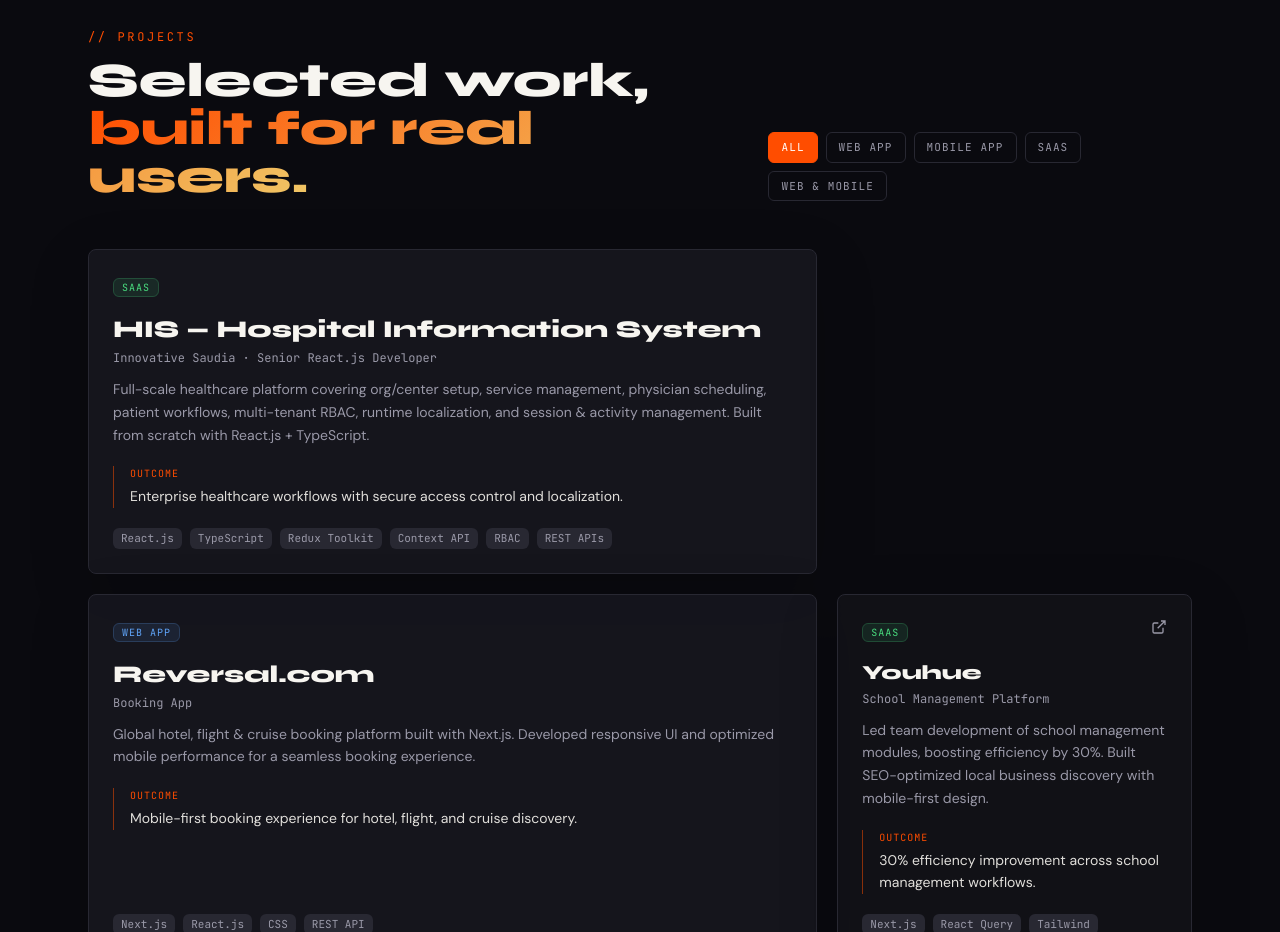
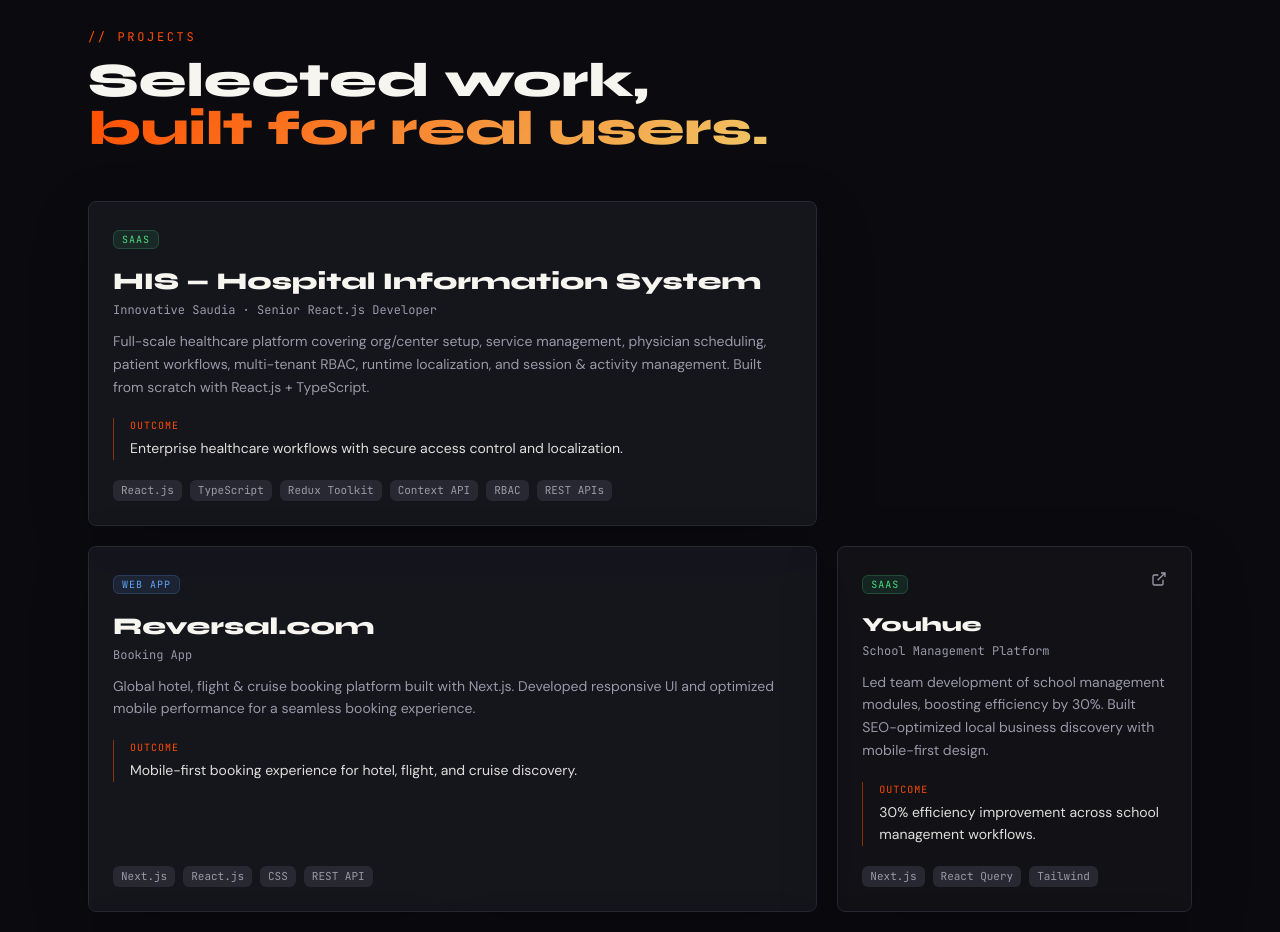
Before and after one commit to salman036/salmansaleemrepo, a Next.js app: page / in a window 1280 px wide. Shown: the part 2140-3072 px from the top of the page. Built offline with nearby package versions, Linux system fonts and the light colour scheme.

Commit message:
removes categories button.

```diff
--- a/components/Projects.js
+++ b/components/Projects.js
@@ -113,21 +113,7 @@
           </h2>
 
           {/* Filter */}
-          <div className="flex flex-wrap gap-2 animate-on-scroll">
-            {categories.map((cat) => (
-              <button
-                key={cat}
-                onClick={() => setFilter(cat)}
-                className={`font-mono text-[11px] uppercase tracking-widest px-3 py-1.5 rounded-md border transition-all duration-200 ${
-                  filter === cat
-                    ? 'bg-accent border-accent text-white'
-                    : 'border-border text-muted hover:border-accent/40 hover:text-paper'
-                }`}
-              >
-                {cat}
-              </button>
-            ))}
-          </div>
+
         </div>
 
         <div className="grid md:grid-cols-2 lg:grid-cols-3 gap-5">
```
